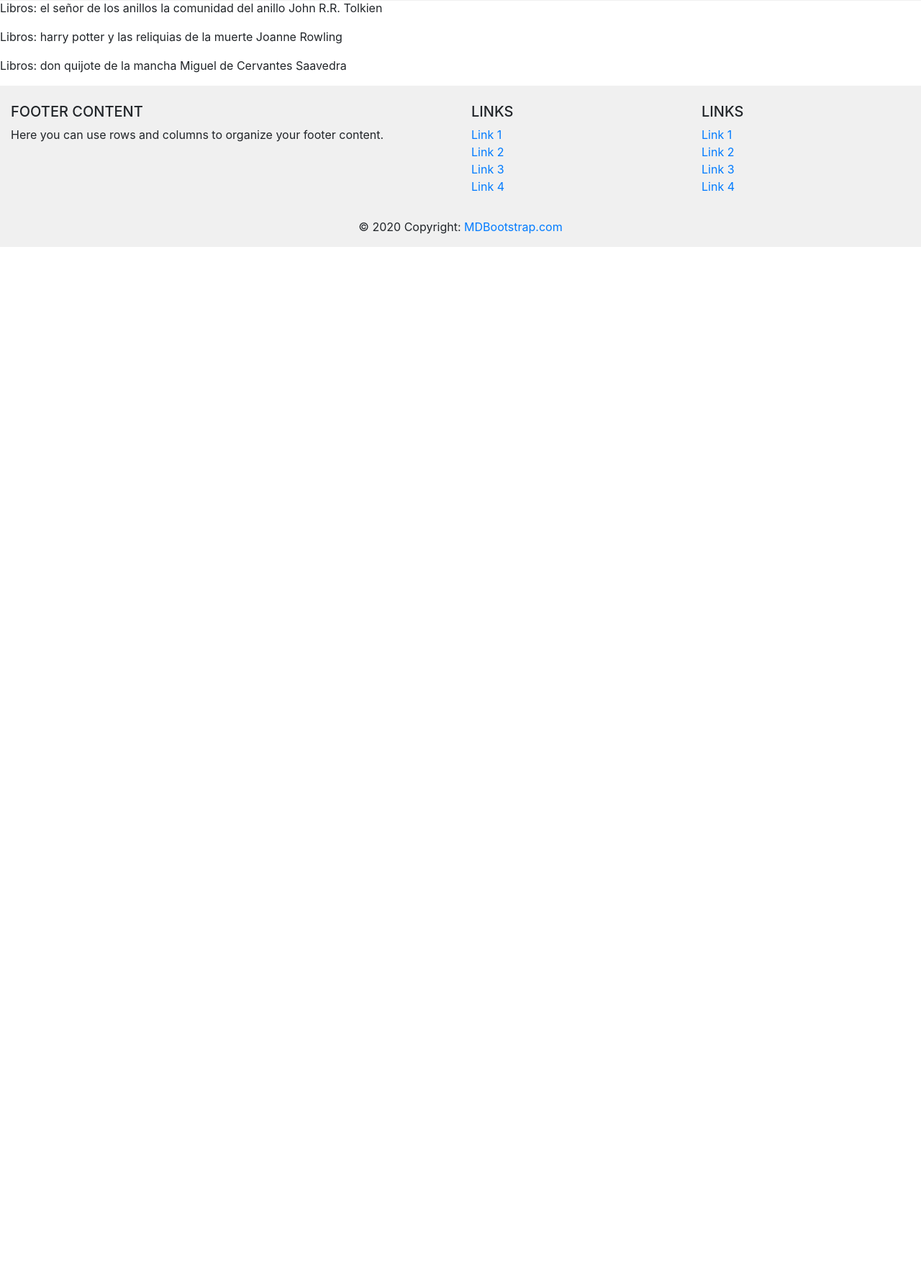
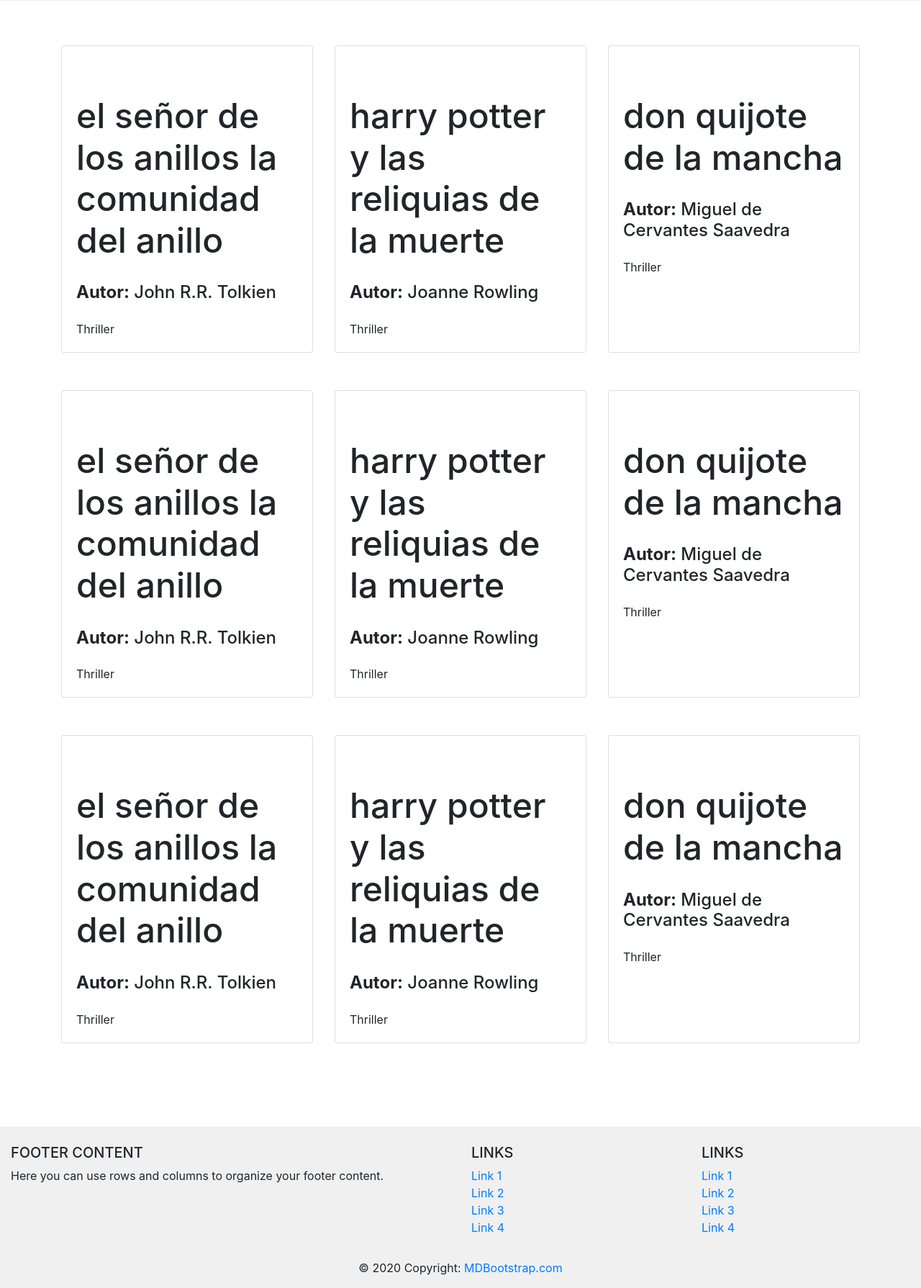
Before and after one commit to UB-ES-2020-A/Scribd, a Django app: page / in a window 1280 px wide. Shown: the part 65-1854 px from the top of the page at 72% size. Before the commit the page ends 408 px from the top, so only its background shows below. Run offline with Django 3.2, Linux system fonts and the light colour scheme; some libraries are stand-ins or nearby versions.

Commit message:
book cards

```diff
--- a/Scribd/views.py
+++ b/Scribd/views.py
@@ -16,9 +16,10 @@ from Scribd.serializers import ebookSerializer
 # GET/POST
 class libro(object):
 
-    def __init__(self, titulo, autor):
+    def __init__(self, titulo, autor, descripcion):
         self.titulo = titulo
         self.autor = autor
+        self.descripcion = descripcion
 
 
 def base(request):
@@ -26,11 +27,11 @@ def base(request):
 
 
 def lista_libros(request):
-    l1 = libro("el señor de los anillos la comunidad del anillo", "John R.R. Tolkien")
-    l2 = libro("harry potter y las reliquias de la muerte", "Joanne Rowling")
-    l3 = libro("don quijote de la mancha", "Miguel de Cervantes Saavedra")
+    l1 = libro("el señor de los anillos la comunidad del anillo", "John R.R. Tolkien", "Thriller")
+    l2 = libro("harry potter y las reliquias de la muerte", "Joanne Rowling", "Thriller")
+    l3 = libro("don quijote de la mancha", "Miguel de Cervantes Saavedra", "Thriller")
 
-    libros = [l1, l2, l3]
+    libros = [l1, l2, l3, l1, l2, l3, l1, l2, l3]
 
     ctx = {"lista_libros": libros}
 
--- a/templates/scribd/mainpage.html
+++ b/templates/scribd/mainpage.html
@@ -4,10 +4,26 @@
 
 {% block content %}
 
-    {% for libro in lista_libros %}
-
-        <p>Libros: {{ libro.titulo }} {{ libro.autor }}</p>
-
-    {% endfor %}
+    <div id='cards'>
+        <div class="parallax-inner" style="padding-top: 5%;padding-bottom: 5%;">
+            <div class="container">
+                <div class="row">
+                {% for libro in lista_libros %}
+                    <div class="col-lg-4 col-md-6 mb-5 pb-1 d-flex">
+                        <div class="card">
+                            <div class="card-body">
+                                <h1 class="card-title pt-5" style="font-size: 300%">{{ libro.titulo }}</h1>
+                                <br>
+                                <h4 class="card-subtitle"><span><strong>Autor:</strong></span> {{ libro.autor }} </h4>
+                                <br>
+                                <p class="card-text">{{ libro.descripcion }}</p>
+                            </div>
+                        </div>
+                    </div>
+                {% endfor %}
+                </div>
+            </div>
+        </div>
+    </div>
 
 {% endblock %}
```
